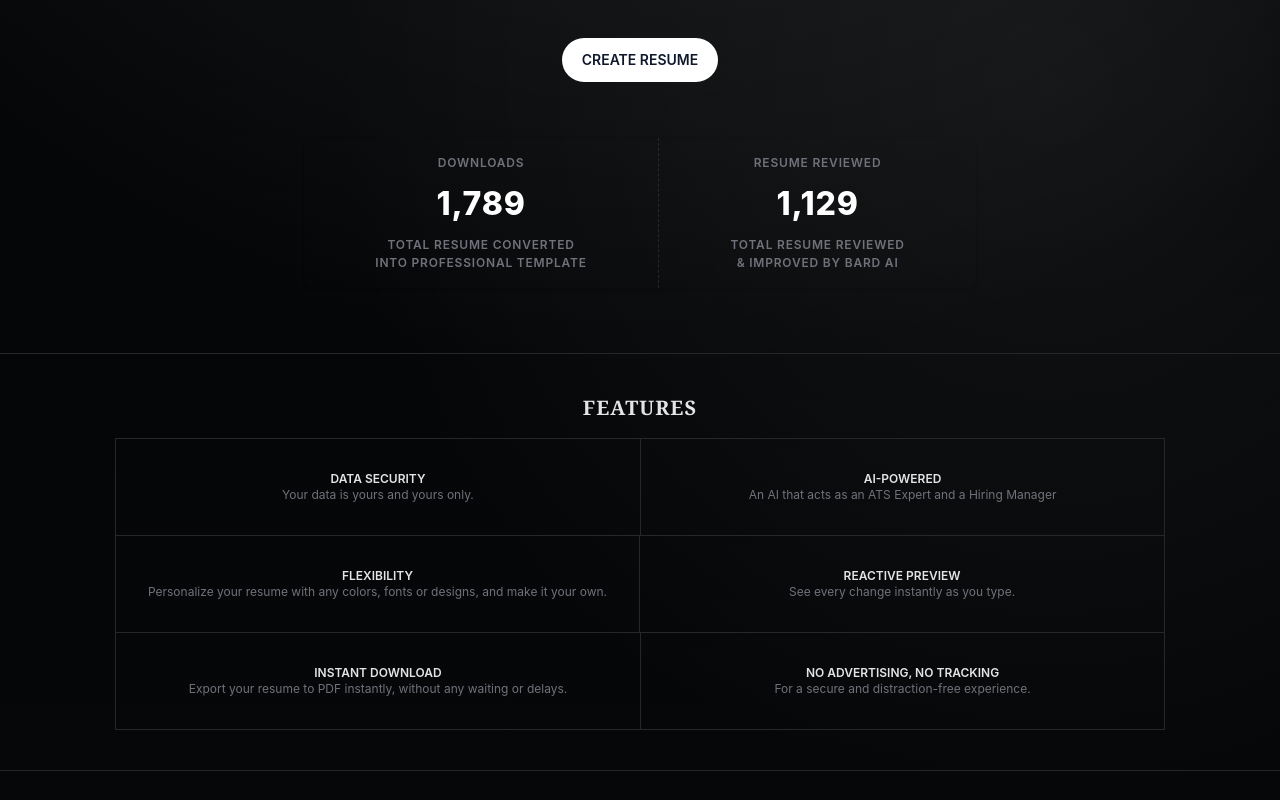
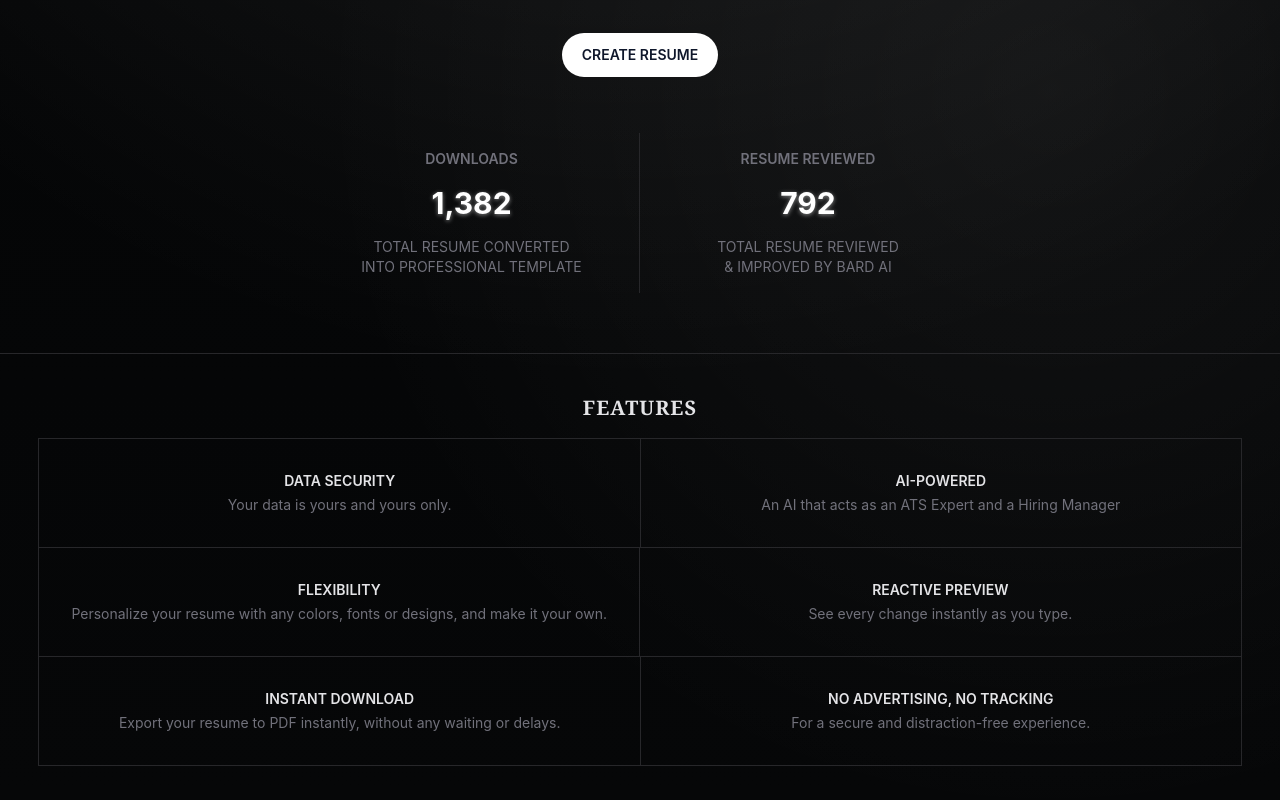
Before and after one commit to cgarave/get-hired-free-resume-builder, a Next.js app: page / in a window 1280 px wide. Shown: the part 440-1240 px from the top of the page. Built offline with nearby package versions, Linux system fonts and the light colour scheme.

Commit message:
another landing page UI changes

```diff
--- a/src/app/page.tsx
+++ b/src/app/page.tsx
@@ -20,44 +20,44 @@ export default function Home() {
                 <Link href={'/editor'}>
                     <button className='rounded-full py-3 px-5 mt-4 md:mt-10 bg-white hover:bg-white/80 text-slate-900 text-sm font-semibold uppercase'>Create Resume</button>
                 </Link>
-                <div className="stats stats-vertical md:stats-horizontal shadow mt-10 uppercase font-semibold tracking-wider">
-                    <div className="stat space-y-2">
-                        <div className="stat-title text-zinc-500">Downloads</div>
-                        <div className="stat-value">1,789</div>
-                        <div className="stat-desc text-zinc-500">Total resume converted<br /> into professional template</div>
+                <div className='grid grid-cols-2 divide-x divide-zinc-800 mt-4 md:mt-10 uppercase text-[10px] md:text-sm'>
+                    <div className='p-4 space-y-2 md:space-y-4'>
+                        <div className="text-zinc-500 font-semibold">Downloads</div>
+                        <div className="text-3xl font-bold drop-shadow-sm drop-shadow-white/50">1,382</div>
+                        <div className="text-zinc-500">Total resume converted<br /> into professional template</div>
                     </div>
-                    <div className="stat space-y-2">
-                        <div className="stat-title text-zinc-500">Resume Reviewed</div>
-                        <div className="stat-value">1,129</div>
-                        <div className="stat-desc text-zinc-500">Total resume reviewed<br />& improved by Bard AI</div>
+                    <div className='p-4 space-y-2 md:space-y-4'>
+                        <div className="text-zinc-500 font-semibold">Resume Reviewed</div>
+                        <div className="text-3xl font-bold drop-shadow-sm drop-shadow-white/50">792</div>
+                        <div className="text-zinc-500">Total resume reviewed<br />& improved by Bard AI</div>
                     </div>
                 </div>
             </div>
             <div className='w-full h-[1px] bg-zinc-800'></div>
             <div className='text-center'>
                 <h5 className='text-zinc-200 uppercase tracking-wider font-semibold text-xl font-serif text-center mb-4'>Features</h5>
-                <div className='grid grid-cols-2 text-zinc-500 text-xs'>
-                    <div className='border-l border-t border-b border-zinc-800 p-8'>
+                <div className='grid grid-cols-2 text-zinc-500 text-xs md:text-sm'>
+                    <div className='border-l border-t border-b border-zinc-800 p-8 space-y-1'>
                         <div className='uppercase font-semibold text-zinc-200'>Data Security</div>
                         <div>Your data is yours and yours only.</div>
                     </div>
-                    <div className='border border-zinc-800 p-8'>
+                    <div className='border border-zinc-800 p-8 space-y-1'>
                         <div className='uppercase font-semibold text-zinc-200'>AI-Powered</div>
                         <div>An AI that acts as an ATS Expert and a Hiring Manager</div>
                     </div>
-                    <div className='border-l border-r border-zinc-800 p-8'>
+                    <div className='border-l border-r border-zinc-800 p-8 space-y-1'>
                         <div className='uppercase font-semibold text-zinc-200'>Flexibility</div>
                         <div>Personalize your resume with any colors, fonts or designs, and make it your own.</div>
                     </div>
-                    <div className='border-r border-zinc-800 p-8'>
+                    <div className='border-r border-zinc-800 p-8 space-y-1'>
                         <div className='uppercase font-semibold text-zinc-200'>Reactive Preview</div>
                         <div>See every change instantly as you type.</div>
                     </div>
-                    <div className='border-l border-t border-b border-zinc-800 p-8'>
+                    <div className='border-l border-t border-b border-zinc-800 p-8 space-y-1'>
                         <div className='uppercase font-semibold text-zinc-200'>Instant Download</div>
                         <div>Export your resume to PDF instantly, without any waiting or delays.</div>
                     </div>
-                    <div className='border border-zinc-800 p-8'>
+                    <div className='border border-zinc-800 p-8 space-y-1'>
                         <div className='uppercase font-semibold text-zinc-200'>No Advertising, No Tracking</div>
                         <div>For a secure and distraction-free experience.</div>
                     </div>
```
